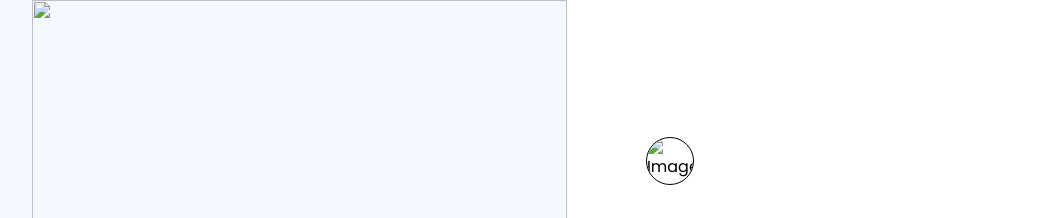
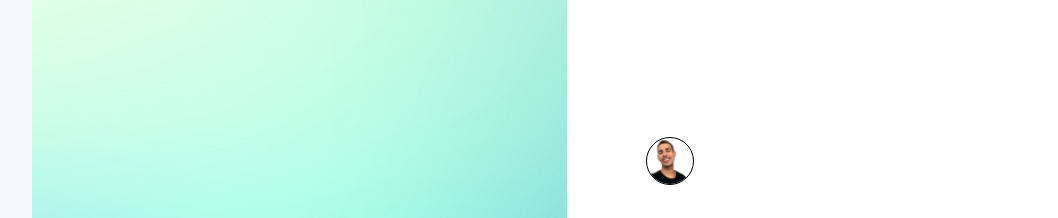
Before and after one commit to danfemarins/Page-Login-EducaTec, a plain HTML site: page index.html in a window 1280 px wide. Shown: the top 218 px of the page, without its empty margins (73-1131 px from the left). Drawn offline with Linux system fonts and the light colour scheme.

Commit message:
Update index.html

```diff
--- a/index.html
+++ b/index.html
@@ -5,14 +5,14 @@
     <meta name="viewport" content="width=device-width, initial-scale=1.0">
     <title>EducaTec</title>
     <link rel="stylesheet" href="styles.css">
-    <link rel="icon" type="image/png" href="assets/favicon.png">
+    <link rel="icon" type="image/png" href="favicon.png">
   </head>
   <body>
     <section class="container">
 
       <div class="image-section">
         <div class="image-wrapper">
-          <img src="assets/mesh-gradient.png" alt="">
+          <img src="./mesh-gradient.png" alt="">
         </div>
 
         <div class="content-container">
@@ -25,7 +25,7 @@
         <div class="form-wrapper">
           <div class="logo-container">
             <a href="#" class="logo-container">
-              <img src="assets/daniel.png?fit=crop&format=auto&height=512&version=1684514196&width=512"alt="Imagem com borda" style="border: 1px solid rgb(0, 0, 0);"alt="Logo">
+              <img src="./daniel.png?fit=crop&format=auto&height=512&version=1684514196&width=512"alt="Imagem com borda" style="border: 1px solid rgb(0, 0, 0);"alt="Logo">
             </a>
           </div>
 
@@ -57,7 +57,7 @@
           <div class="or-divider">ou</div>
 
           <button class="google-signin">
-            <object data="assets/google.svg"></object>
+            <object data="./google.svg"></object>
             <span>Entrar com Google</span>
           </button>
         </div>
```
